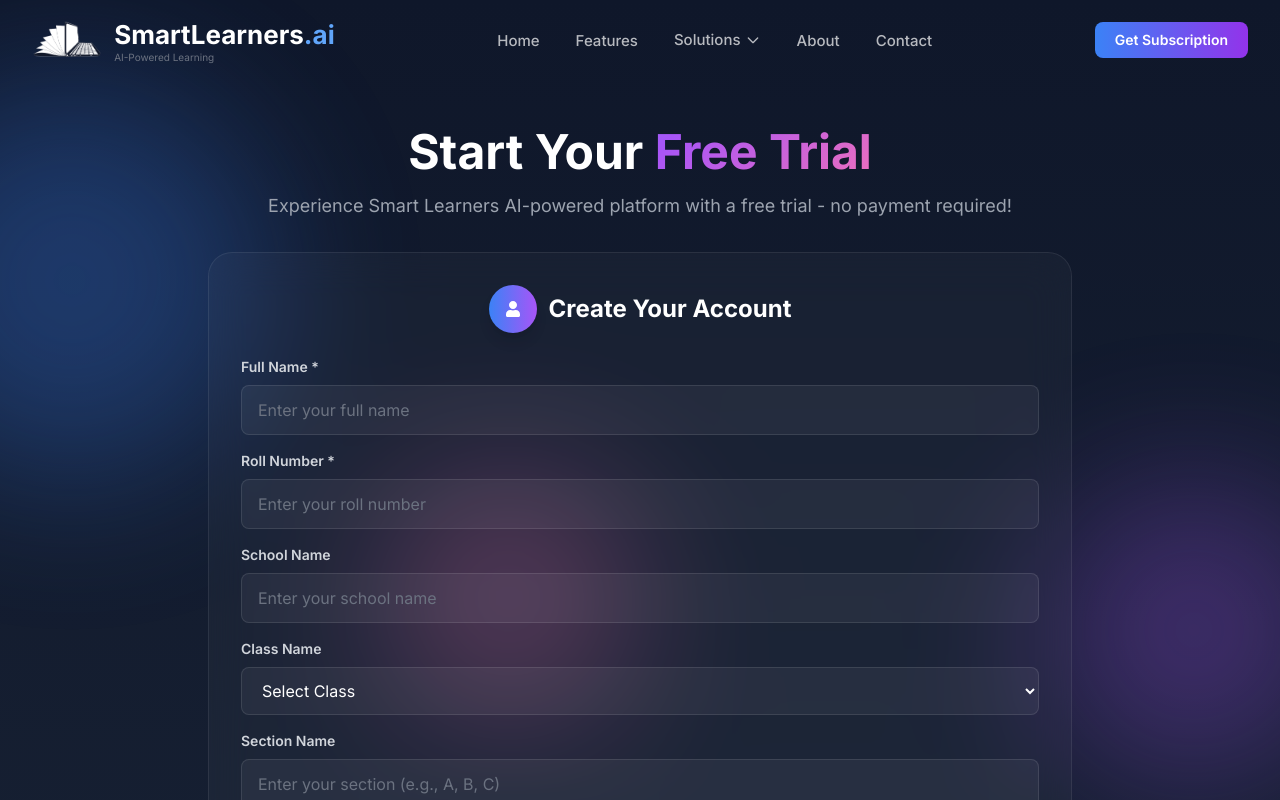
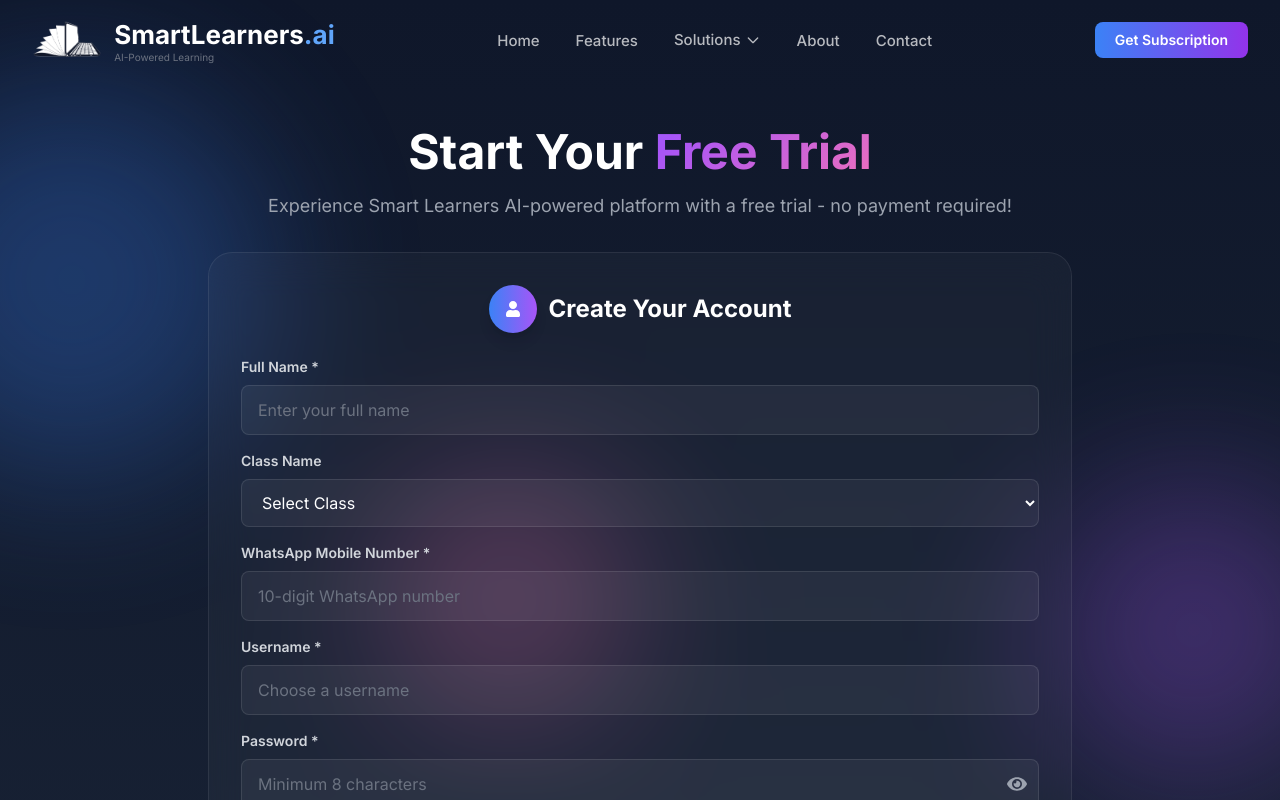
Before and after one commit to Orcalexai/new-smartlearners-website, a Next.js app: page /free-trial in a window 1280 px wide. Shown: the top 800 px of the page. Built offline with nearby package versions, Linux system fonts and the light colour scheme.

Commit message:
Update FreeTrialForm.tsx

```diff
--- a/components/pages/FreeTrialForm.tsx
+++ b/components/pages/FreeTrialForm.tsx
@@ -9,10 +9,7 @@
 const FreeTrialForm = () => {
   const [formData, setFormData] = useState({
     fullName: '',
-    rollNumber: '',
-    schoolName: '',
     className: '',
-    sectionName: '',
     whatsappNumber: '',
     username: '',
     password: '',
@@ -38,8 +35,7 @@
   }
 
   const validateForm = () => {
-    if (!formData.fullName || !formData.rollNumber ||
-        !formData.whatsappNumber || !formData.username || !formData.password) {
+    if (!formData.fullName || !formData.whatsappNumber || !formData.username || !formData.password) {
       toast.error('Please fill in all required fields')
       return false
     }
@@ -65,13 +61,10 @@
           fullname: formData.fullName,
           email: `${formData.username}@smartlearners.ai`,
           username: formData.username,
-          roll_number: formData.rollNumber,
           phone_number: formData.whatsappNumber,
           payment_done: false,
           password: formData.password,
-          ...(formData.schoolName && { school_name: formData.schoolName }),
-          ...(formData.className && { class_name: formData.className }),
-          ...(formData.sectionName && { section_name: formData.sectionName })
+          ...(formData.className && { class_name: formData.className })
         }
 
         console.log('Starting free trial registration...', payload)
@@ -140,10 +133,7 @@
           // Reset form
           setFormData({
             fullName: '',
-            rollNumber: '',
-            schoolName: '',
             className: '',
-            sectionName: '',
             whatsappNumber: '',
             username: '',
             password: '',
@@ -248,35 +238,6 @@
 
               <div>
                 <label className="block text-sm font-semibold text-gray-300 mb-2">
-                  Roll Number *
-                </label>
-                <input
-                  type="text"
-                  name="rollNumber"
-                  value={formData.rollNumber}
-                  onChange={handleInputChange}
-                  className="w-full px-4 py-3 border border-white/10 rounded-lg focus:ring-2 focus:ring-blue-500 focus:border-blue-500 bg-white/5 text-white placeholder-gray-500 transition-all duration-200"
-                  placeholder="Enter your roll number"
-                  required
-                />
-              </div>
-
-              <div>
-                <label className="block text-sm font-semibold text-gray-300 mb-2">
-                  School Name
-                </label>
-                <input
-                  type="text"
-                  name="schoolName"
-                  value={formData.schoolName}
-                  onChange={handleInputChange}
-                  className="w-full px-4 py-3 border border-white/10 rounded-lg focus:ring-2 focus:ring-blue-500 focus:border-blue-500 bg-white/5 text-white placeholder-gray-500 transition-all duration-200"
-                  placeholder="Enter your school name"
-                />
-              </div>
-
-              <div>
-                <label className="block text-sm font-semibold text-gray-300 mb-2">
                   Class Name
                 </label>
                 <select
@@ -292,20 +253,6 @@
                   <option value="9" className="bg-gray-900">9</option>
                   <option value="10" className="bg-gray-900">10</option>
                 </select>
-              </div>
-
-              <div>
-                <label className="block text-sm font-semibold text-gray-300 mb-2">
-                  Section Name
-                </label>
-                <input
-                  type="text"
-                  name="sectionName"
-                  value={formData.sectionName}
-                  onChange={handleInputChange}
-                  className="w-full px-4 py-3 border border-white/10 rounded-lg focus:ring-2 focus:ring-blue-500 focus:border-blue-500 bg-white/5 text-white placeholder-gray-500 transition-all duration-200"
-                  placeholder="Enter your section (e.g., A, B, C)"
-                />
               </div>
 
               <div>
```
